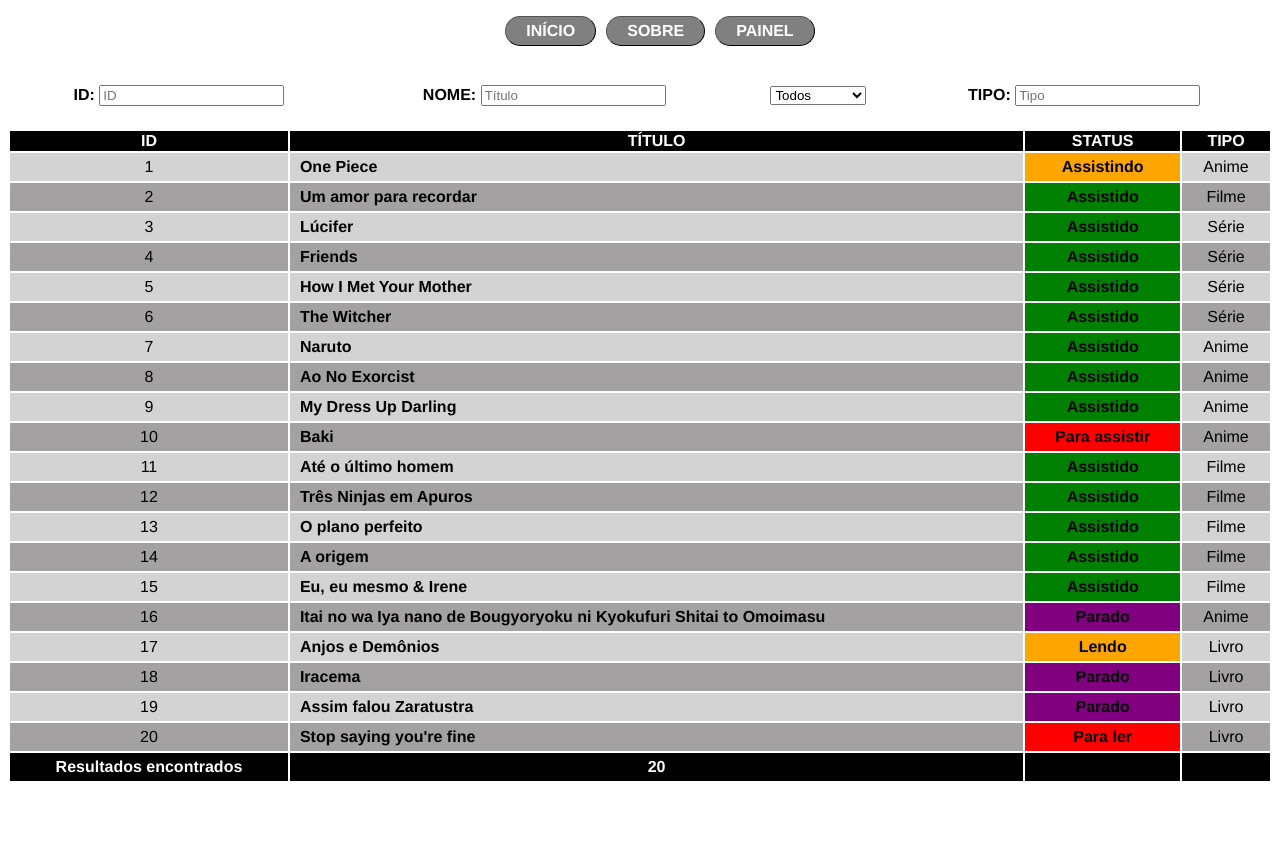
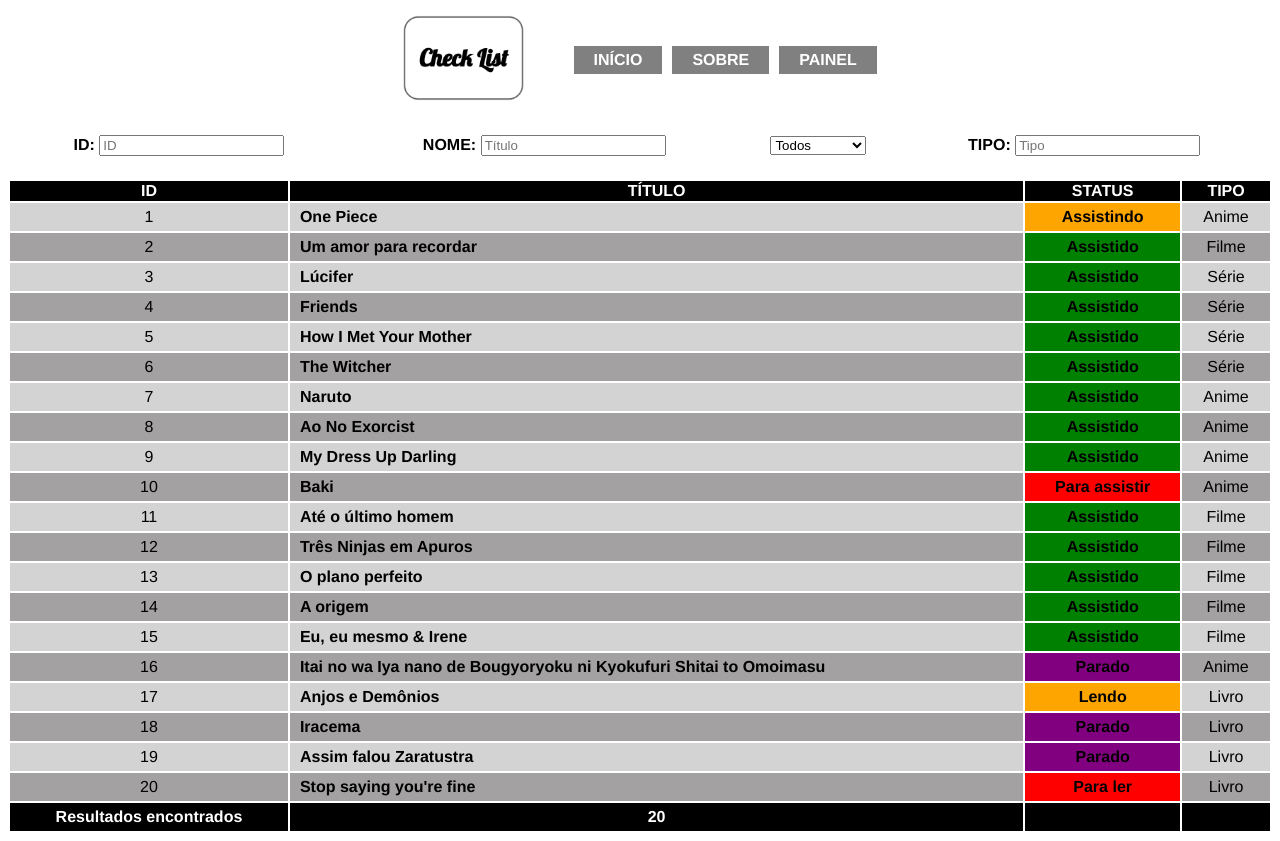
Before and after one commit to xpulquerio/Projeto_CheckList, a React (Create React App) app in the folder checklist/: page / in a window 1280 px wide. Before the commit the page ends 800 px from the top, so only its background shows below. Built offline with nearby package versions, Linux system fonts and the light colour scheme.

Commit message:
Adicionado a logo

```diff
--- a/checklist/src/components/Menu.js
+++ b/checklist/src/components/Menu.js
@@ -2,14 +2,19 @@
 import styles from './Menu.module.css'
 import Panel from './Panel.js'
 
-const Menu = ({activeMenu, changeMenu}) => {
+const Menu = ({ activeMenu, changeMenu }) => {
   return (
-    <div>
+    <div className={styles.App_Menu}>
+      <div className={styles.App_Menu_logo}>
+      <img src="./logo_check_list.png" />
+      </div>
+      <div>
         <ul className={styles.App_Menu_ul}>
-            <li onClick={() => changeMenu(1)} className={styles.App_Menu_li}>INÍCIO</li>
-            <li onClick={() => changeMenu(2)} className={styles.App_Menu_li}>SOBRE</li>
-            <li onClick={() => changeMenu(3)} className={styles.App_Menu_li}>PAINEL</li>
+          <li onClick={() => changeMenu(1)} className={styles.App_Menu_li}>INÍCIO</li>
+          <li onClick={() => changeMenu(2)} className={styles.App_Menu_li}>SOBRE</li>
+          <li onClick={() => changeMenu(3)} className={styles.App_Menu_li}>PAINEL</li>
         </ul>
+      </div>
     </div>
   )
 }
--- a/checklist/src/components/Menu.module.css
+++ b/checklist/src/components/Menu.module.css
@@ -1,22 +1,31 @@
-ul {
+.App_Menu_ul {
     overflow: hidden;
 }
 
-li {
+.App_Menu_li {
     background-color: gray;
     display: inline-block;
     padding: 5px 20px 5px 20px;
     margin-left: 5px;
     margin-right: 5px;
-    border: 1px black outset;
-    border-radius: 20px;
     color: #fff;
     font-weight: bold;
 }
 
-li:hover {
+.App_Menu_li:hover {
+    color: #fff;
     background-color: black;
     transition: 102;
     cursor: pointer;
     transition: 0.5s;
 }
+
+img {
+    height: 100px;
+}
+
+.App_Menu {
+    display: flex;
+    align-items: center;
+    justify-content: center;
+}
```
Also changed, not shown: checklist/public/logo_check_list.png (added).
